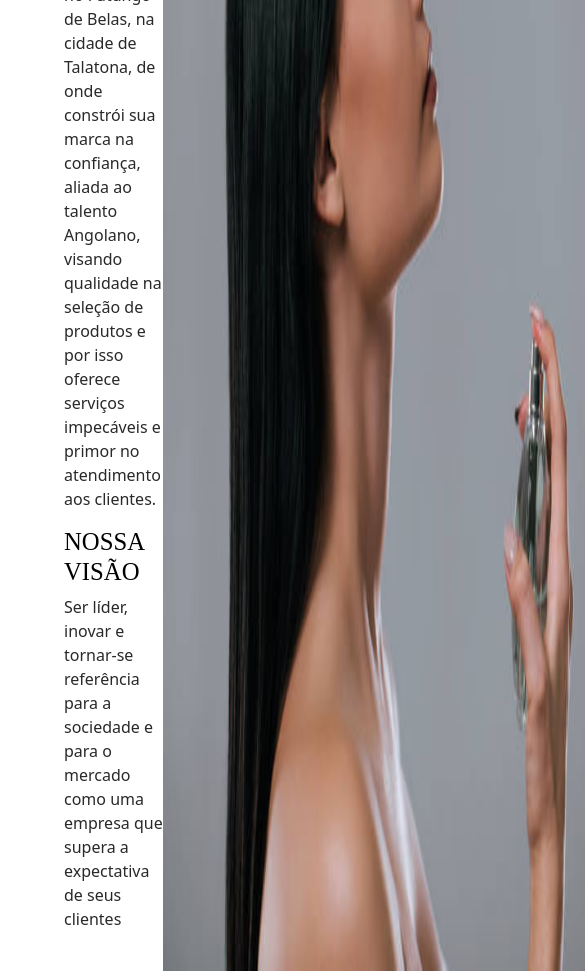
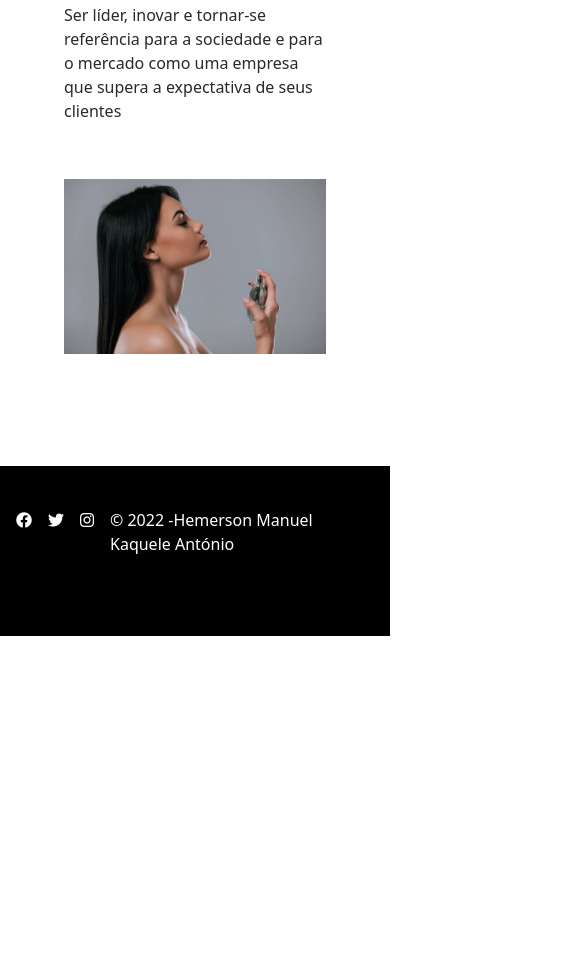
Before and after one commit to hemerson2211/Projecto_final, a plain HTML site: page sobre.html in a window 390 px wide. Shown: the part 581-1552 px from the top of the page, 585 px wide, since content can reach past the window. After the commit the page ends 1217 px from the top, so only its background shows below. Drawn offline with Linux system fonts and the light colour scheme.

Commit message:
atualizado

```diff
--- a/css/index.css
+++ b/css/index.css
@@ -100,5 +100,6 @@ footer a:last-child {
 
 .iframe{
     padding: 2rem;
-    width: 100%;
+    width: 90%;
+    margin-left: 5rem;
 }
--- a/css/sobre.css
+++ b/css/sobre.css
@@ -33,3 +33,29 @@
         color: #2a2929;
         margin-bottom: 1rem;
     }
+
+    .social{
+        margin-top: 10px;
+    }
+
+
+    @media (max-width: 1000px) {
+        .section-descricao {
+            flex-direction: column;
+        }
+
+        .section-descricao .text-container {
+            width: 100%;
+        }
+        .section-descricao img {
+            width: 500px;
+            margin-top: 1rem;
+        }
+
+    }
+
+    @media(max-width: 650px) {
+        .section-descricao img {
+            width: 100%;
+        }
+    }
```
Also changed, not shown: index.html (+1 -1 lines).
